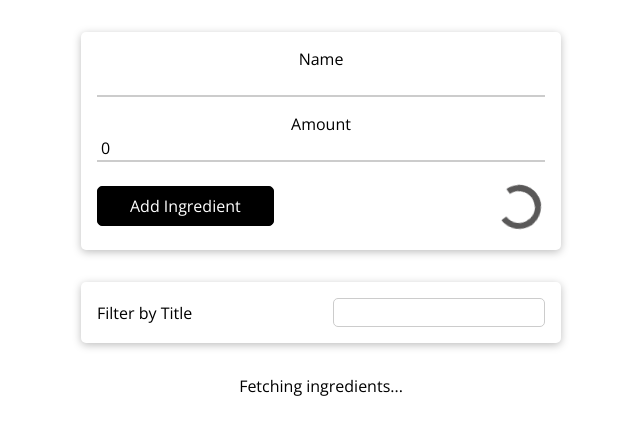
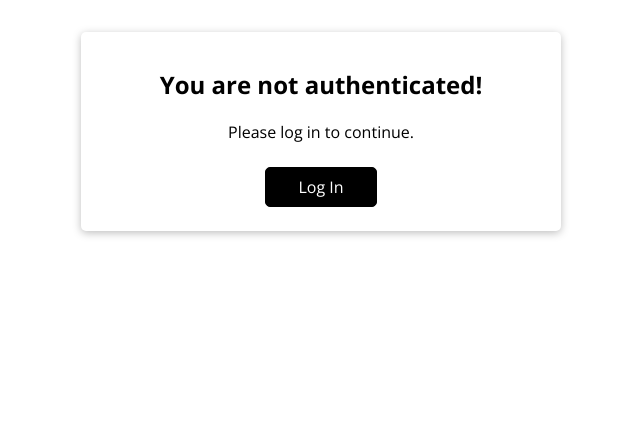
Before and after one commit to IgorMagal/react-hooks-01-ts, a React (Create React App) app: page / in a window 1280 px wide. Shown: the top 434 px of the page, without its empty margins (319-959 px from the left). Built offline with nearby package versions, Linux system fonts and the light colour scheme; no server answers.

Commit message:
usecallback n usememo applied

```diff
--- a/src/App.tsx
+++ b/src/App.tsx
@@ -1,8 +1,12 @@
 import "./App.css";
+import Auth from "./components/Auth";
 import Ingredients from "./components/Ingredients/Ingredients";
+import { AuthContext } from "./context/AuthContext";
+import { useContext } from "react";
 
 const App = () => {
-  return <Ingredients />;
+  const authCtx = useContext(AuthContext);
+  return <>{authCtx.isAuth ? <Ingredients /> : <Auth />}</>;
 };
 
 export default App;
--- a/src/components/Auth.tsx
+++ b/src/components/Auth.tsx
@@ -1,10 +1,14 @@
-import React from "react";
+import React, { useContext } from "react";
 
 import Card from "./UI/Card";
 import "./Auth.css";
+import { AuthContext } from "../context/AuthContext";
 
 const Auth: React.FC = (props) => {
-  const loginHandler = () => {};
+  const authCtx = useContext(AuthContext);
+  const loginHandler = () => {
+    authCtx.login();
+  };
 
   return (
     <div className="auth">
--- a/src/components/Ingredients/IngredientForm.tsx
+++ b/src/components/Ingredients/IngredientForm.tsx
@@ -19,7 +19,7 @@ const IngredientForm: React.FC<{
     amount: 0,
   });
   const { onAddIngredient, onLoading } = props;
-
+  console.log("Rendering ingredients from IngredientsForm");
   const submitHandler: React.FormEventHandler = (event) => {
     event.preventDefault();
 
--- a/src/components/Ingredients/IngredientList.tsx
+++ b/src/components/Ingredients/IngredientList.tsx
@@ -6,6 +6,7 @@ const IngredientList: React.FC<{
   onRemoveItem: (id: string) => void;
   ingredients: Iingredient[];
 }> = (props) => {
+  console.log("Rendering IngredientsList.");
   return (
     <section className="ingredient-list">
       <ul>
--- a/src/components/Ingredients/Ingredients.tsx
+++ b/src/components/Ingredients/Ingredients.tsx
@@ -1,4 +1,4 @@
-import { useCallback, useReducer } from "react";
+import { useCallback, useEffect, useMemo, useReducer } from "react";
 import IngredientForm from "./IngredientForm";
 import Search from "./Search";
 import Iingredient from "../../models/IngredientModel";
@@ -65,7 +65,11 @@ function Ingredients() {
   //const [isLoading, setIsLoading] = useState<boolean>(false);
   //const [error, setError] = useState<string | null>(null);
 
-  const addIngredientHandler = (newIngredient: Iingredient) => {
+  useEffect(() => {
+    console.log("Fetching ingredients...", state.ingredients);
+  }, [state.ingredients]);
+
+  const addIngredientHandler = useCallback((newIngredient: Iingredient) => {
     dispatch({ type: "SET_LOADING", payload: true });
     fetch(
       "https://react-http-reqs-f9475-default-rtdb.firebaseio.com/ingredients.json",
@@ -82,9 +86,9 @@ function Ingredients() {
         dispatch({ type: "ADD_INGREDIENT", payload: newIngredient })
       )
       .then((e) => dispatch({ type: "SET_LOADING", payload: false }));
-  };
+  }, []);
 
-  const removeIngredientHandler = (id: string) => {
+  const removeIngredientHandler = useCallback((id: string) => {
     dispatch({ type: "SET_LOADING", payload: true });
     fetch(
       `https://react-http-reqs-f9475-default-rtdb.firebaseio.com/ingredients/${id}.json`,
@@ -97,7 +101,7 @@ function Ingredients() {
       .catch((e) => {
         dispatch({ type: "SET_ERROR", payload: e.message });
       });
-  };
+  }, []);
 
   const filterIngredientHandler = useCallback(
     (filteredIngredients: Iingredient[]) => {
@@ -106,13 +110,22 @@ function Ingredients() {
     []
   );
 
-  const clearError = () => {
+  const clearError = useCallback(() => {
     dispatch({ type: "SET_ERROR", payload: null });
-  };
+  }, []);
 
   const filterLoadingStateHandler = useCallback((state: boolean) => {
     dispatch({ type: "SET_LOADING", payload: state });
   }, []);
+
+  const ingredientsList = useMemo(() => {
+    return (
+      <IngredientList
+        ingredients={state.ingredients}
+        onRemoveItem={removeIngredientHandler}
+      />
+    );
+  }, [state.ingredients, removeIngredientHandler]);
 
   return (
     <div className="App">
@@ -128,14 +141,7 @@ function Ingredients() {
           onFilterIngredients={filterIngredientHandler}
           setLoadingstate={filterLoadingStateHandler}
         />
-        {state.isLoading ? (
-          <p>Fetching ingredients...</p>
-        ) : (
-          <IngredientList
-            ingredients={state.ingredients}
-            onRemoveItem={removeIngredientHandler}
-          />
-        )}
+        {state.isLoading ? <p>Fetching ingredients...</p> : ingredientsList}
       </section>
     </div>
   );
--- /dev/null
+++ b/src/context/AuthContext.tsx
@@ -0,0 +1,29 @@
+import React, { useState } from "react";
+
+export const AuthContext = React.createContext({
+  isAuth: false,
+  login: () => {},
+});
+
+const AuthContextProvider: React.FC<{ children: React.ReactNode }> = (
+  props
+) => {
+  const [isAuthenticated, setIsAuthenticated] = useState<boolean>(false);
+
+  const loginHandler = () => {
+    setIsAuthenticated(true);
+  };
+
+  return (
+    <AuthContext.Provider
+      value={{
+        isAuth: isAuthenticated,
+        login: loginHandler,
+      }}
+    >
+      {props.children}
+    </AuthContext.Provider>
+  );
+};
+
+export default AuthContextProvider;
--- a/src/index.tsx
+++ b/src/index.tsx
@@ -2,12 +2,15 @@ import React from "react";
 import ReactDOM from "react-dom/client";
 import "./index.css";
 import App from "./App";
+import AuthContextProvider from "./context/AuthContext";
 
 const root = ReactDOM.createRoot(
   document.getElementById("root") as HTMLElement
 );
 root.render(
   <React.StrictMode>
-    <App />
+    <AuthContextProvider>
+      <App />
+    </AuthContextProvider>
   </React.StrictMode>
 );
```
